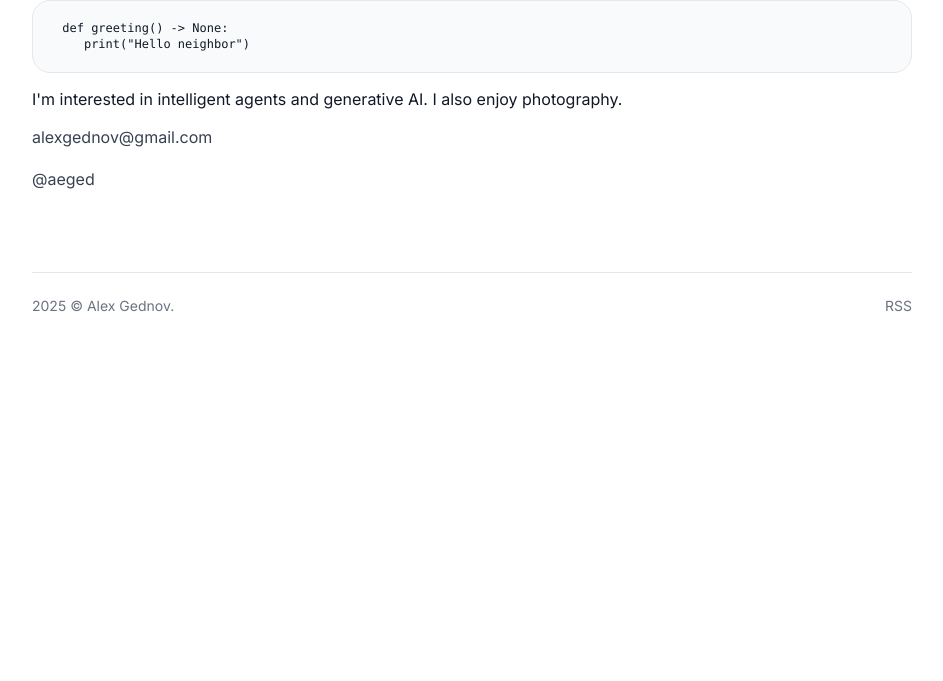
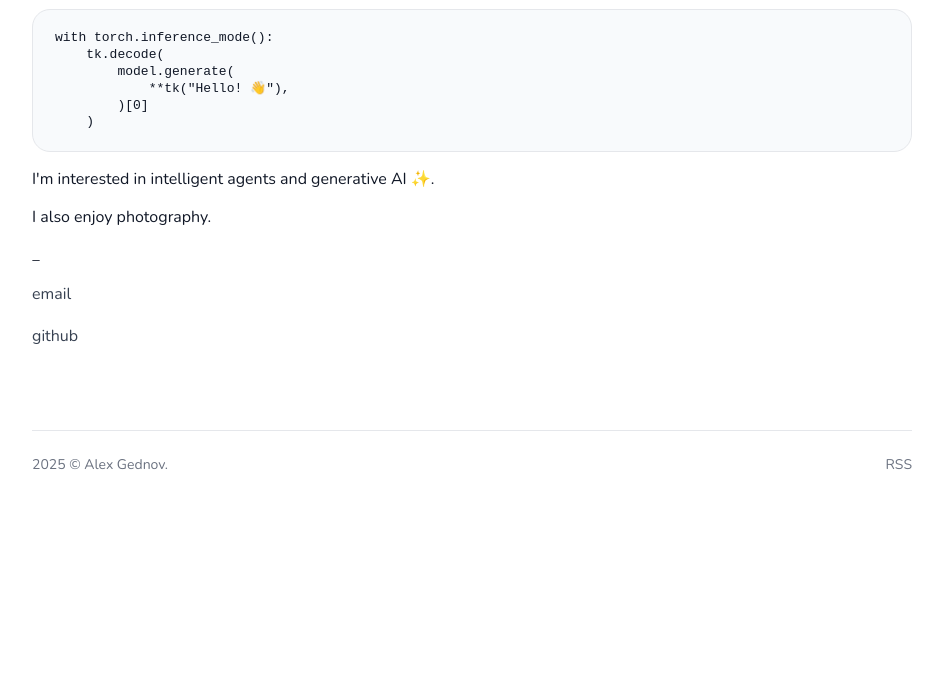
Before and after one commit to aeged/aeged.github.io, an Astro site: page /about in a window 1280 px wide. Shown: the part 119-800 px from the top of the page, without its empty margins (168-1111 px from the left). Built offline with nearby package versions, Linux system fonts and the light colour scheme; Astro itself is replaced by a stand-in of ours.

Commit message:
some more visual tweaks

```diff
--- a/src/layouts/MinimalLayout.astro
+++ b/src/layouts/MinimalLayout.astro
@@ -19,6 +19,8 @@ const here = Astro.url.pathname;
     <link rel="preconnect" href="https://fonts.googleapis.com">
     <link rel="preconnect" href="https://fonts.gstatic.com" crossorigin>
     <link href="https://fonts.googleapis.com/css2?family=Inter:wght@300;400;500;600;700;800&display=swap" rel="stylesheet">
+    <link href="https://fonts.googleapis.com/css2?family=Nunito:ital,wght@0,200..1000;1,200..1000&display=swap" rel="stylesheet">
+    <link href="https://fonts.googleapis.com/css2?family=Courier+Prime:ital,wght@0,400;0,700;1,400;1,700&display=swap" rel="stylesheet">
     <style is:global>
       :root {
         --bg: #ffffff;
@@ -33,12 +35,12 @@ const here = Astro.url.pathname;
       html, body { height: 100%; }
       body {
         margin: 0; background: var(--bg); color: var(--fg);
-        font-family: Inter, system-ui, -apple-system, Segoe UI, Roboto, Helvetica, Arial, "Apple Color Emoji", "Segoe UI Emoji", "Segoe UI Symbol", sans-serif;
+        font-family: Nunito, system-ui, -apple-system, Segoe UI, Roboto, Helvetica, Arial, "Apple Color Emoji", "Segoe UI Emoji", "Segoe UI Symbol", sans-serif;
         -webkit-font-smoothing: antialiased; text-rendering: optimizeLegibility;
       }
       .wrap { max-width: 880px; margin: 0 auto; padding: 48px 24px 64px; }
       header { display: grid; grid-template-columns: 1fr auto; align-items: center; }
-      .brand { font-size: clamp(28px, 5vw, 40px); font-weight: 800; letter-spacing: -0.02em; }
+      .brand { font-size: 32pt; font-weight: 800; letter-spacing: +0.05em}
       nav a { color: var(--link); text-decoration: none; margin-left: 24px; font-weight: 600; opacity: .9; }
       .title { font-size: clamp(44px, 7vw, 64px); line-height: 1.02; margin: 48px 0 18px; font-weight: 800; letter-spacing: -0.02em; }
       .lede { color: var(--muted); font-size: 16px; line-height: 1.6; max-width: 58ch; }
@@ -47,7 +49,7 @@ const here = Astro.url.pathname;
       .post-list { display: grid; gap: 44px; margin-top: 36px; }
       .post h2 { font-size: clamp(26px, 4vw, 32px); margin: 0 0 10px; letter-spacing: -0.01em; }
       .post p { color: var(--muted); margin: 6px 0 0; font-size: 18px; line-height: 1.7; }
-      .card { background: var(--card); border: 1px solid var(--border); border-radius: var(--radius); padding: 20px 22px; margin-top: 22px; overflow: auto; font-family: ui-monospace, SFMono-Regular, Menlo, Monaco, Consolas, "Liberation Mono", "Courier New", monospace; color: #111827; font-size: 12px; line-height: 1.3; white-space: pre; white-space: pre-wrap; }
+      .card { background: var(--card); border: 1px solid var(--border); border-radius: var(--radius); padding: 20px 22px; margin-top: 22px; overflow: auto; font-family: Courier+Prime, ui-monospace, SFMono-Regular, Menlo, Monaco, Consolas, "Liberation Mono", "Courier New", monospace; color: #111827; line-height: 1.3; white-space: pre; white-space: pre-wrap; }
       footer { margin-top: 80px; display:flex; justify-content: space-between; align-items:center; gap: 12px; color: var(--muted); font-size: 14px; border-top: 1px solid var(--border); padding-top: 24px; }
       footer a { color: var(--muted); text-decoration: none; }
       footer a:hover { text-decoration: underline; }
@@ -55,7 +57,7 @@ const here = Astro.url.pathname;
       article h1 { font-size: clamp(34px, 5vw, 44px); margin: 6px 0 12px; }
       article .meta { color: var(--muted); margin-bottom: 24px; }
       article p { font-size: 18px; line-height: 1.8; color: #111827; }
-      pre, code { font-family: ui-monospace, SFMono-Regular, Menlo, Monaco, Consolas, "Liberation Mono", "Courier New", monospace; }
+      pre, code { font-family: Courier+Prime, ui-monospace, SFMono-Regular, Menlo, Monaco, Consolas, "Liberation Mono", "Courier New", monospace; }
       pre { background: var(--card); border: 1px solid var(--border); border-radius: 12px; padding: 16px; overflow:auto; }
       img { max-width: 100%; height: auto; border-radius: 12px; }
       @media (max-width: 640px){ nav a{ margin-left: 14px; } .lede{ font-size: 18px; } }
--- a/src/pages/about.astro
+++ b/src/pages/about.astro
@@ -2,11 +2,15 @@
 import MinimalLayout from "../layouts/MinimalLayout.astro";
 ---
 <MinimalLayout title="About">
-<pre class="card"> def greeting() -> None:
-    print("Hello neighbor")</pre>
-  <p>I'm interested in intelligent agents and generative AI.
-  I also enjoy photography.</p>
-
-  <p class="lede"><a href="mailto:alexgednov@gmail.com">alexgednov@gmail.com</a></p>
-  <p class="lede"><a href="https://github.com/aeged" target="_blank" rel="noopener">@aeged</a></p>
+  <pre class="card">with torch.inference_mode():
+    tk.decode(
+        model.generate(
+            **tk("Hello! 👋"),
+        )[0]
+    )</pre>
+  <p>I'm interested in intelligent agents and generative AI ✨.</p>
+  <p>I also enjoy photography.</p>
+  <p>_</p>
+  <p class="lede"><a href="mailto:alexgednov@gmail.com">email</a></p>
+  <p class="lede"><a href="https://github.com/aeged" target="_blank" rel="noopener">github</a></p>
 </MinimalLayout>
```
Also changed, not shown: src/pages/index.astro (+11 -4 lines).
